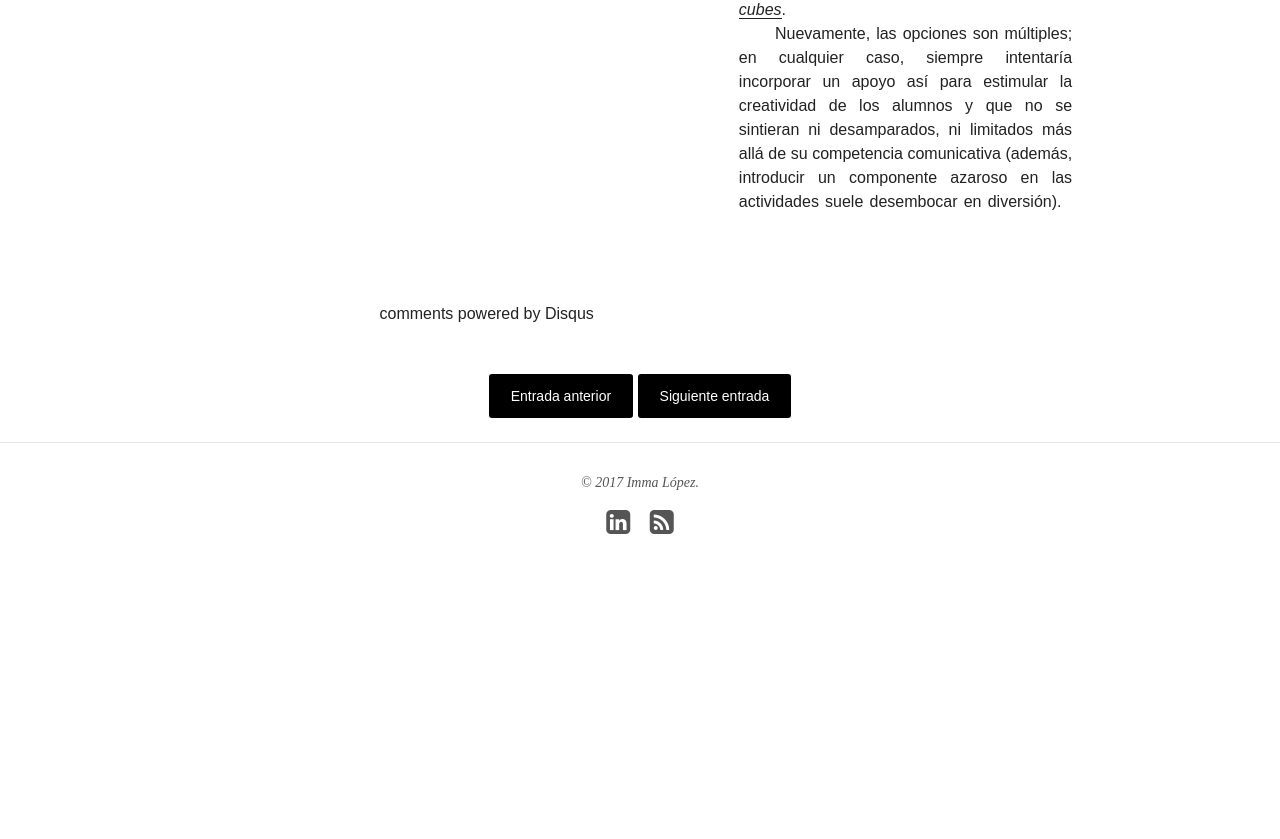
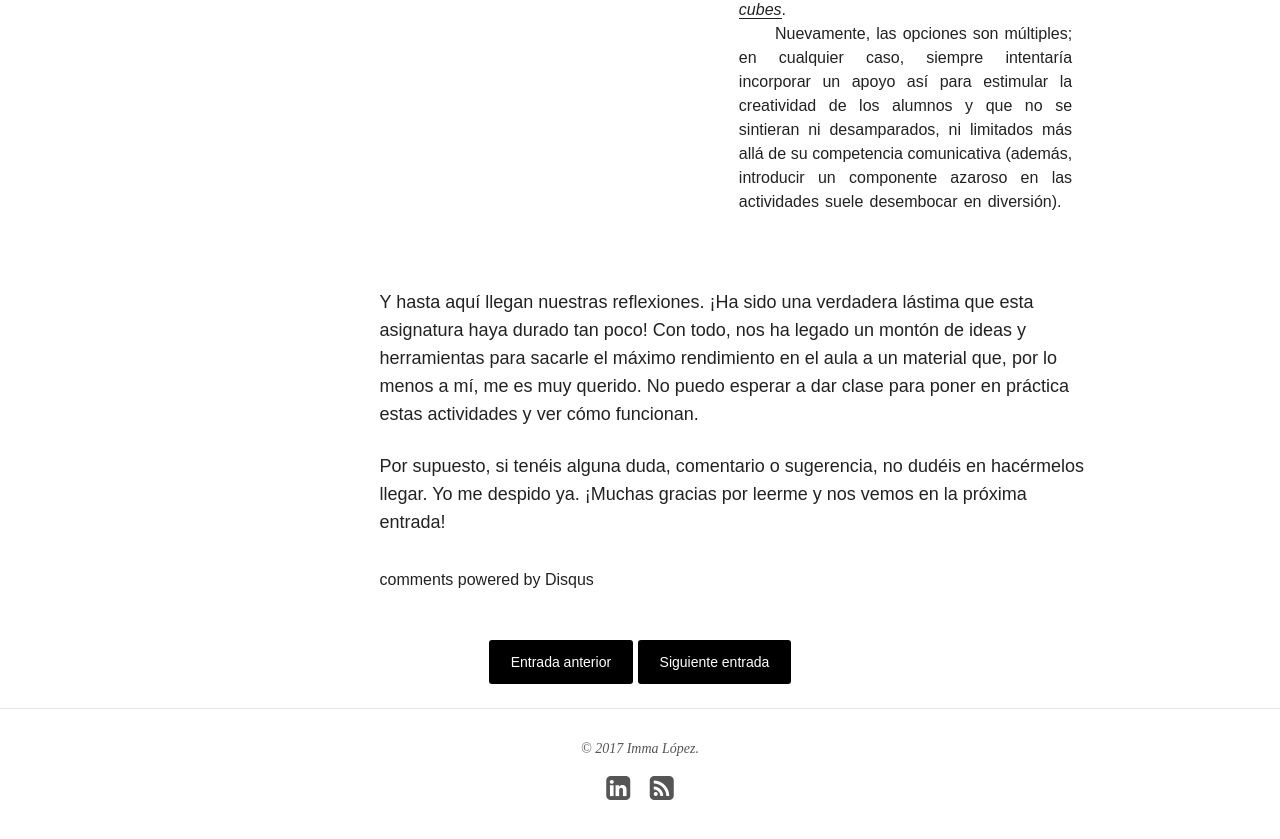
Before and after one commit to immalopez/immalopez.github.io, a Jekyll site: the page built from _posts/blog/2017-10-20-registro-de-aprendizaje-reflexivo.md, in a window 1280 px wide and 900 px high, scrolled down 10775 px. Shown: the top 839 px of the window. Built offline with Jekyll 4.4.1, drawn with Linux system fonts in a browser that asks for light colours; nearby versions of some CDN libraries; comment, search, counter and statistics services are not loaded; before the commit the page ends 11409 px from its top, so only the background shows below that.

Commit message:
Update 2017-10-20-registro-de-aprendizaje-reflexivo.md

```diff
--- a/_posts/blog/2017-10-20-registro-de-aprendizaje-reflexivo.md
+++ b/_posts/blog/2017-10-20-registro-de-aprendizaje-reflexivo.md
@@ -139,3 +139,7 @@ Para ello, seguiremos un procedimiento de **reflexión en columna**: en la izqui
       </tr>
   </tbody>
 </table>
+
+Y hasta aquí llegan nuestras reflexiones. ¡Ha sido una verdadera lástima que esta asignatura haya durado tan poco! Con todo, nos ha legado un montón de ideas y herramientas para sacarle el máximo rendimiento en el aula a un material que, por lo menos a mí, me es muy querido. No puedo esperar a dar clase para poner en práctica estas actividades y ver cómo funcionan.
+
+Por supuesto, si tenéis alguna duda, comentario o sugerencia, no dudéis en hacérmelos llegar. Yo me despido ya. ¡Muchas gracias por leerme y nos vemos en la próxima entrada!
```
